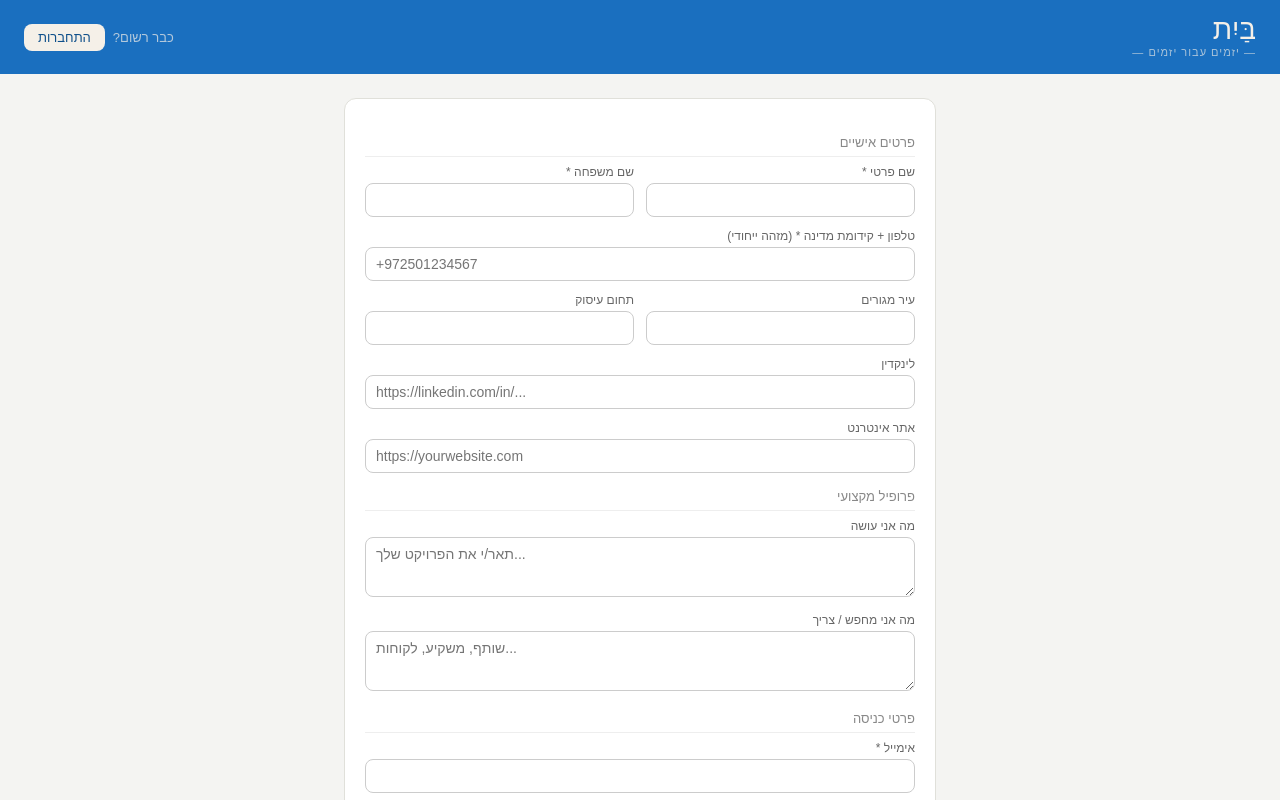
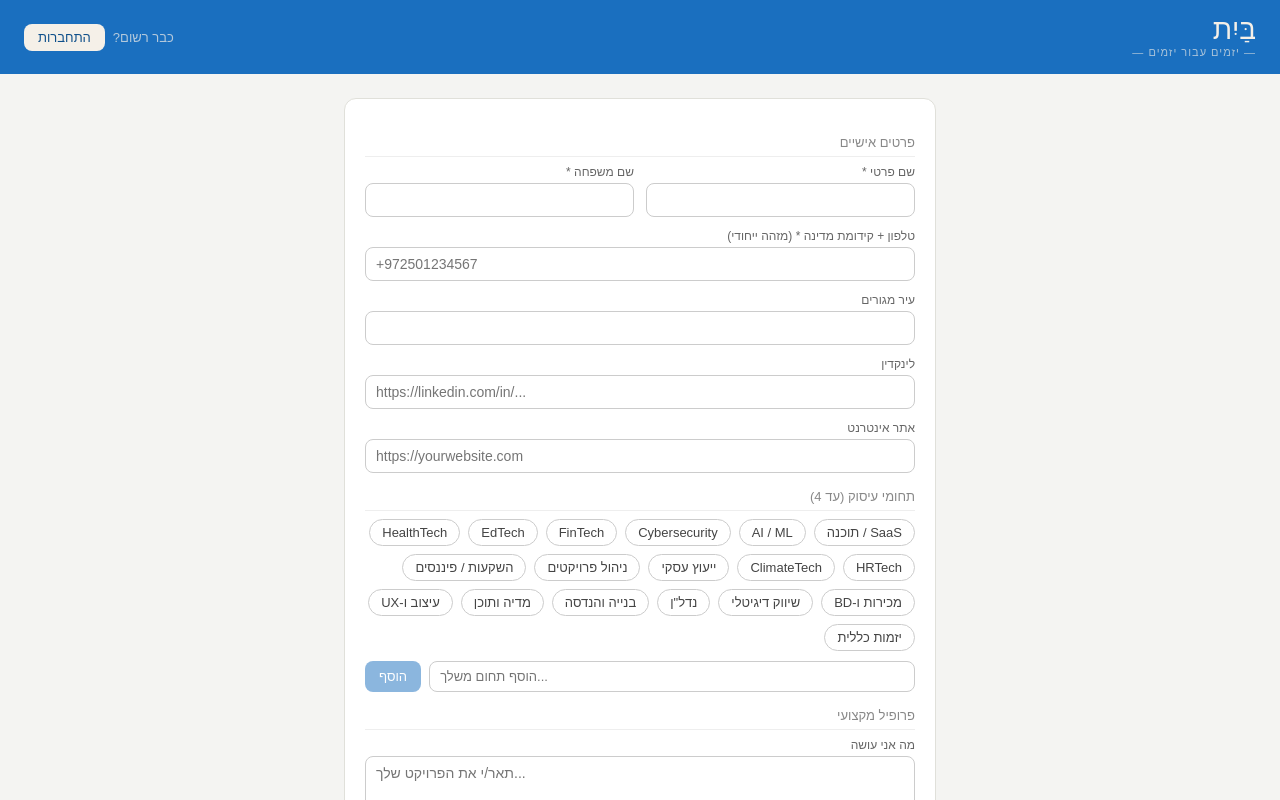
Before and after one commit to moshegold07/bayit-community, a React (Vite) app: page / in a window 1280 px wide. Both pictures are taken after a click on the button "הצטרפות". Shown: the top 800 px of the page. Built offline with nearby package versions, Linux system fonts and the light colour scheme; no server answers; the database is empty.

Commit message:
category picker with predefined list

```diff
--- /dev/null
+++ b/src/components/CategoryPicker.jsx
@@ -0,0 +1,86 @@
+import { useState } from "react";
+import { BLUE, BLUE_LT, BLUE_DK } from "./shared";
+
+const CATEGORIES = [
+  "SaaS / תוכנה", "AI / ML", "Cybersecurity", "FinTech", "EdTech",
+  "HealthTech", "HRTech", "ClimateTech", "ייעוץ עסקי", "ניהול פרויקטים",
+  "השקעות / פיננסים", "מכירות ו-BD", "שיווק דיגיטלי", "נדל\"ן",
+  "בנייה והנדסה", "מדיה ותוכן", "עיצוב ו-UX", "יזמות כללית"
+];
+
+const MAX = 4;
+
+export default function CategoryPicker({ value = [], onChange }) {
+  const [custom, setCustom] = useState("");
+
+  function toggle(cat) {
+    if (value.includes(cat)) {
+      onChange(value.filter(c => c !== cat));
+    } else {
+      if (value.length >= MAX) return;
+      onChange([...value, cat]);
+    }
+  }
+
+  function addCustom() {
+    const c = custom.trim();
+    if (!c || value.includes(c)) { setCustom(""); return; }
+    if (value.length >= MAX) return;
+    onChange([...value, c]);
+    setCustom("");
+  }
+
+  return (
+    <div>
+      <div style={{ display: "flex", flexWrap: "wrap", gap: 8, marginBottom: 10 }}>
+        {CATEGORIES.map(cat => {
+          const selected = value.includes(cat);
+          const disabled = !selected && value.length >= MAX;
+          return (
+            <button
+              key={cat}
+              onClick={() => toggle(cat)}
+              disabled={disabled}
+              style={{
+                padding: "5px 12px", borderRadius: 20, fontSize: 13, cursor: disabled ? "not-allowed" : "pointer",
+                border: selected ? `1.5px solid ${BLUE}` : "0.5px solid #ccc",
+                background: selected ? BLUE_LT : "#fff",
+                color: selected ? BLUE_DK : disabled ? "#bbb" : "#444",
+                fontWeight: selected ? 500 : 400,
+                transition: "all 0.1s",
+              }}
+            >
+              {cat}
+            </button>
+          );
+        })}
+      </div>
+
+      <div style={{ display: "flex", gap: 8 }}>
+        <input
+          style={{ flex: 1, padding: "7px 10px", border: "0.5px solid #ccc", borderRadius: 8, fontSize: 13, fontFamily: "sans-serif" }}
+          placeholder="הוסף תחום משלך..."
+          dir="auto"
+          value={custom}
+          onChange={e => setCustom(e.target.value)}
+          onKeyDown={e => e.key === "Enter" && addCustom()}
+          disabled={value.length >= MAX}
+        />
+        <button
+          onClick={addCustom}
+          disabled={!custom.trim() || value.length >= MAX}
+          style={{ padding: "7px 14px", background: BLUE, color: "#fff", border: "none", borderRadius: 8, fontSize: 13, cursor: "pointer", opacity: (!custom.trim() || value.length >= MAX) ? 0.5 : 1 }}
+        >
+          הוסף
+        </button>
+      </div>
+
+      {value.length > 0 && (
+        <div style={{ marginTop: 8, fontSize: 12, color: "#888" }}>
+          נבחרו {value.length}/{MAX}
+          {value.length >= MAX && " — מקסימום נבחר"}
+        </div>
+      )}
+    </div>
+  );
+}
--- a/src/pages/EditProfile.jsx
+++ b/src/pages/EditProfile.jsx
@@ -2,14 +2,16 @@ import { useState } from "react";
 import { doc, updateDoc } from "firebase/firestore";
 import { db } from "../firebase";
 import { s, Header, FieldRow } from "../components/shared";
+import CategoryPicker from "../components/CategoryPicker";
 
 export default function EditProfile({ user, onBack, onSaved }) {
   const [form, setForm] = useState({
     first: user.first || "",
     last: user.last || "",
     city: user.city || "",
-    domain: user.domain || "",
-    li: user.li || "", website: user.website || "",
+    categories: user.categories || [],
+    li: user.li || "",
+    website: user.website || "",
     does: user.does || "",
     needs: user.needs || "",
   });
@@ -24,18 +26,22 @@ export default function EditProfile({ user, onBack, onSaved }) {
     setLoading(true);
     setErr("");
     try {
+      let website = form.website.trim();
+      if (website && !website.startsWith("http")) website = "https://" + website;
+
       await updateDoc(doc(db, "users", user.uid), {
         first: form.first.trim(),
         last: form.last.trim(),
         city: form.city.trim(),
-        domain: form.domain.trim(),
+        categories: form.categories,
+        domain: form.categories.join(", "),
         li: form.li.trim(),
-        website: form.website.trim() && !form.website.trim().startsWith("http") ? "https://" + form.website.trim() : form.website.trim(),
+        website,
         does: form.does.trim(),
         needs: form.needs.trim(),
       });
       setSuccess(true);
-      onSaved({ ...user, ...form });
+      onSaved({ ...user, ...form, domain: form.categories.join(", ") });
     } catch (e) {
       setErr("שגיאה בשמירה: " + e.message);
     }
@@ -71,20 +77,18 @@ export default function EditProfile({ user, onBack, onSaved }) {
               <input style={s.input} dir="auto" value={form.last} onChange={e => set("last", e.target.value)} />
             </FieldRow>
           </div>
-          <div style={s.twoCol}>
-            <FieldRow label="עיר מגורים">
-              <input style={s.input} dir="auto" value={form.city} onChange={e => set("city", e.target.value)} />
-            </FieldRow>
-            <FieldRow label="תחום עיסוק">
-              <input style={s.input} dir="auto" value={form.domain} onChange={e => set("domain", e.target.value)} />
-            </FieldRow>
-          </div>
+          <FieldRow label="עיר מגורים">
+            <input style={s.input} dir="auto" value={form.city} onChange={e => set("city", e.target.value)} />
+          </FieldRow>
           <FieldRow label="לינקדין">
             <input style={s.input} placeholder="https://linkedin.com/in/..." dir="ltr" value={form.li} onChange={e => set("li", e.target.value)} />
           </FieldRow>
           <FieldRow label="אתר אינטרנט">
             <input style={s.input} placeholder="https://yourwebsite.com" dir="ltr" value={form.website} onChange={e => set("website", e.target.value)} />
           </FieldRow>
+
+          <div style={s.sectionTitle}>תחומי עיסוק (עד 4)</div>
+          <CategoryPicker value={form.categories} onChange={v => set("categories", v)} />
 
           <div style={s.sectionTitle}>פרופיל מקצועי</div>
           <FieldRow label="מה אני עושה">
@@ -94,9 +98,7 @@ export default function EditProfile({ user, onBack, onSaved }) {
             <textarea style={s.textarea} dir="auto" value={form.needs} onChange={e => set("needs", e.target.value)} />
           </FieldRow>
 
-          <div style={{ fontSize: 12, color: "#888", marginBottom: 8 }}>
-            טלפון ואימייל אינם ניתנים לשינוי — הם המזהה הייחודי שלך
-          </div>
+          <div style={{ fontSize: 12, color: "#888", marginBottom: 8 }}>טלפון ואימייל אינם ניתנים לשינוי</div>
           <div style={s.twoCol}>
             <div style={{ padding: "8px 10px", background: "#f5f5f3", borderRadius: 8, fontSize: 13, color: "#888", direction: "ltr" }}>{user.phone}</div>
             <div style={{ padding: "8px 10px", background: "#f5f5f3", borderRadius: 8, fontSize: 13, color: "#888" }}>{user.email}</div>
--- a/src/pages/Register.jsx
+++ b/src/pages/Register.jsx
@@ -3,11 +3,12 @@ import { createUserWithEmailAndPassword } from "firebase/auth";
 import { doc, setDoc, getDoc } from "firebase/firestore";
 import { auth, db } from "../firebase";
 import { s, Header, FieldRow, StrengthBar, BLUE } from "../components/shared";
+import CategoryPicker from "../components/CategoryPicker";
 
 const ADMIN_PHONE = import.meta.env.VITE_ADMIN_PHONE;
 
 export default function Register({ onLogin }) {
-  const [form, setForm] = useState({ first: "", last: "", phone: "", email: "", city: "", domain: "", li: "", website: "", does: "", needs: "", pass: "", pass2: "" });
+  const [form, setForm] = useState({ first: "", last: "", phone: "", email: "", city: "", categories: [], li: "", website: "", does: "", needs: "", pass: "", pass2: "" });
   const [errors, setErrors] = useState({});
   const [loading, setLoading] = useState(false);
   const [globalErr, setGlobalErr] = useState("");
@@ -48,12 +49,16 @@ export default function Register({ onLogin }) {
       const uid = cred.user.uid;
       const isAdmin = phoneId === ADMIN_PHONE;
 
+      let website = form.website.trim();
+      if (website && !website.startsWith("http")) website = "https://" + website;
+
       const userData = {
         first: form.first.trim(), last: form.last.trim(),
         phone: phoneId, email: form.email.trim(),
-        city: form.city.trim(), domain: form.domain.trim(),
-        li: form.li.trim(),
-        website: form.website.trim() && !form.website.trim().startsWith("http") ? "https://" + form.website.trim() : form.website.trim(),
+        city: form.city.trim(),
+        categories: form.categories,
+        domain: form.categories.join(", "),
+        li: form.li.trim(), website,
         does: form.does.trim(), needs: form.needs.trim(),
         status: isAdmin ? "active" : "pending",
         role: isAdmin ? "admin" : "member",
@@ -104,20 +109,18 @@ export default function Register({ onLogin }) {
             <input style={s.input} placeholder="+972501234567" dir="ltr" value={form.phone} onChange={e => set("phone", e.target.value)} />
             {errors.phone && <div style={s.err}>{errors.phone}</div>}
           </FieldRow>
-          <div style={s.twoCol}>
-            <FieldRow label="עיר מגורים">
-              <input style={s.input} dir="auto" value={form.city} onChange={e => set("city", e.target.value)} />
-            </FieldRow>
-            <FieldRow label="תחום עיסוק">
-              <input style={s.input} dir="auto" value={form.domain} onChange={e => set("domain", e.target.value)} />
-            </FieldRow>
-          </div>
+          <FieldRow label="עיר מגורים">
+            <input style={s.input} dir="auto" value={form.city} onChange={e => set("city", e.target.value)} />
+          </FieldRow>
           <FieldRow label="לינקדין">
             <input style={s.input} placeholder="https://linkedin.com/in/..." dir="ltr" value={form.li} onChange={e => set("li", e.target.value)} />
           </FieldRow>
           <FieldRow label="אתר אינטרנט">
             <input style={s.input} placeholder="https://yourwebsite.com" dir="ltr" value={form.website} onChange={e => set("website", e.target.value)} />
           </FieldRow>
+
+          <div style={s.sectionTitle}>תחומי עיסוק (עד 4)</div>
+          <CategoryPicker value={form.categories} onChange={v => set("categories", v)} />
 
           <div style={s.sectionTitle}>פרופיל מקצועי</div>
           <FieldRow label="מה אני עושה">
@@ -145,17 +148,10 @@ export default function Register({ onLogin }) {
           {rulesText && (
             <div style={{ marginTop: 16, padding: "12px 14px", background: "#f9f9f7", borderRadius: 8, border: "0.5px solid #e0e0da" }}>
               <label style={{ display: "flex", alignItems: "flex-start", gap: 10, cursor: "pointer" }}>
-                <input
-                  type="checkbox"
-                  checked={rulesAccepted}
-                  onChange={e => setRulesAccepted(e.target.checked)}
-                  style={{ marginTop: 3, flexShrink: 0 }}
-                />
+                <input type="checkbox" checked={rulesAccepted} onChange={e => setRulesAccepted(e.target.checked)} style={{ marginTop: 3, flexShrink: 0 }} />
                 <span style={{ fontSize: 13, color: "#444", lineHeight: 1.5 }}>
                   קראתי ואני מסכים/ה ל
-                  <button onClick={() => setShowRules(true)} style={{ background: "none", border: "none", color: BLUE, fontSize: 13, cursor: "pointer", padding: "0 2px", textDecoration: "underline" }}>
-                    חוקי הבית
-                  </button>
+                  <button onClick={() => setShowRules(true)} style={{ background: "none", border: "none", color: BLUE, fontSize: 13, cursor: "pointer", padding: "0 2px", textDecoration: "underline" }}>חוקי הבית</button>
                 </span>
               </label>
               {errors.rules && <div style={{ ...s.err, marginTop: 6 }}>{errors.rules}</div>}
```
Also changed, not shown: src/pages/Dashboard.jsx (+13 -4 lines), 3 other files (tests, documents, lock files or other folders).
